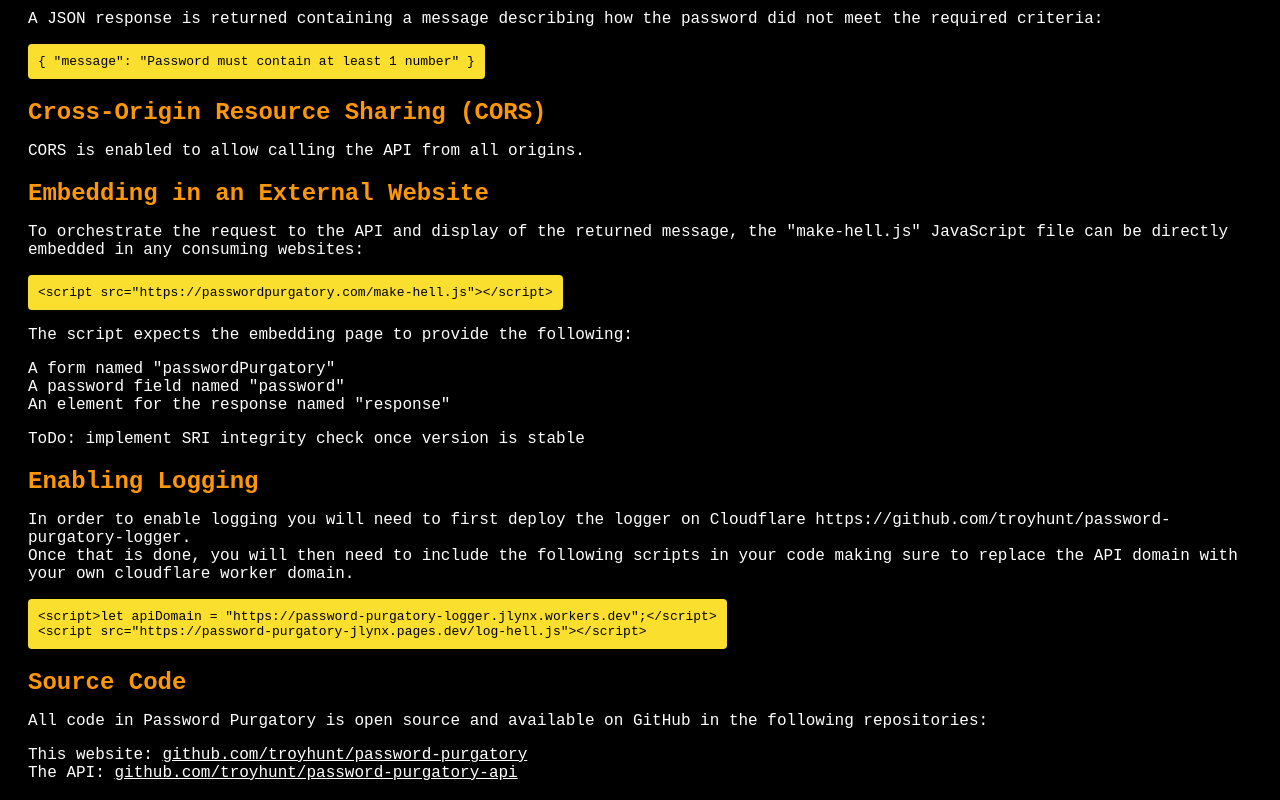
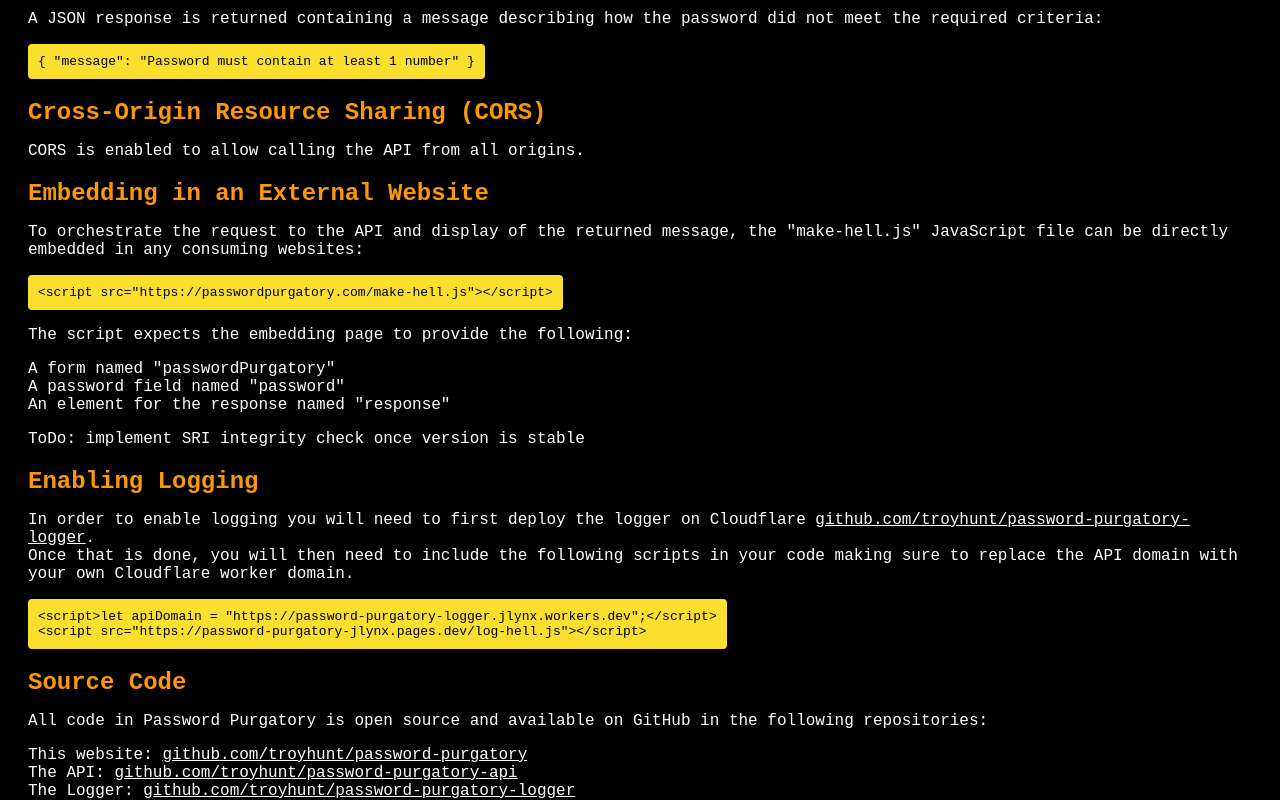
Before and after one commit to troyhunt/password-purgatory, a plain HTML site: page index.html in a window 1280 px wide. Shown: the part 904-1704 px from the top of the page. Drawn offline with Linux system fonts and the light colour scheme.

Commit message:
Updated the homepage

```diff
--- a/index.html
+++ b/index.html
@@ -82,8 +82,10 @@
 
       <h2>Enabling Logging</h2>
       <p>
-        In order to enable logging you will need to first deploy the logger on Cloudflare https://github.com/troyhunt/password-purgatory-logger.<br>
-        Once that is done, you will then need to include the following scripts in your code making sure to replace the API domain with your own cloudflare worker domain.
+        In order to enable logging you will need to first deploy the logger on Cloudflare <a href="https://github.com/troyhunt/password-purgatory-logger"
+        >github.com/troyhunt/password-purgatory-logger</a
+      >.<br>
+        Once that is done, you will then need to include the following scripts in your code making sure to replace the API domain with your own Cloudflare worker domain.
       </p>
       <code>
         &lt;script&gt;let apiDomain = &quot;https://password-purgatory-logger.jlynx.workers.dev&quot;;&lt;/script&gt;<br>
@@ -108,6 +110,12 @@
             >github.com/troyhunt/password-purgatory-api</a
           >
         </li>
+        <li>
+          The Logger:
+          <a href="https://github.com/troyhunt/password-purgatory-logger"
+            >github.com/troyhunt/password-purgatory-logger</a
+          >
+        </li>
       </ol>
     </section>
   </body>
```
